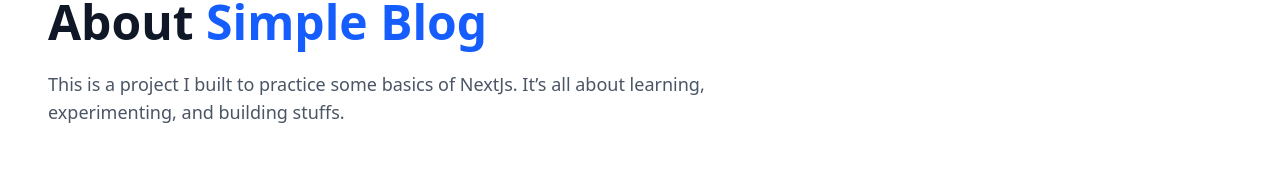
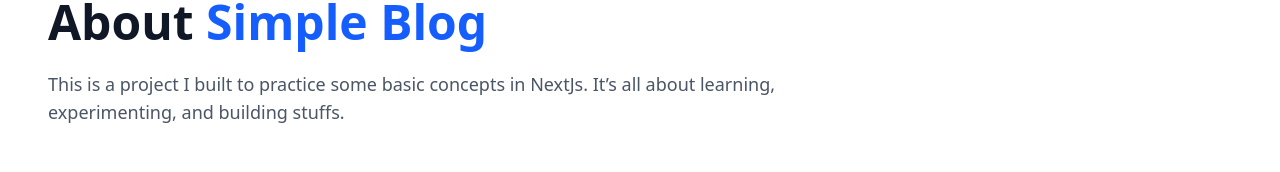
Before and after one commit to dboatengg/simple-blog-app, a Next.js app: page /about in a window 1280 px wide. Shown: the part 127-299 px from the top of the page. Built offline with nearby package versions, Linux system fonts and the light colour scheme.

Commit message:
Update page.tsx

```diff
--- a/app/(main)/about/page.tsx
+++ b/app/(main)/about/page.tsx
@@ -8,7 +8,7 @@
 
       {/* Intro paragraph */}
       <p className="text-lg text-gray-600 max-w-3xl mb-12">
-        This is a project I built to practice some basics of NextJs. It’s all about learning, experimenting, and building stuffs.
+        This is a project I built to practice some basic concepts in NextJs. It’s all about learning, experimenting, and building stuffs.
       </p>
 
       {/* Two-column section */}
```
